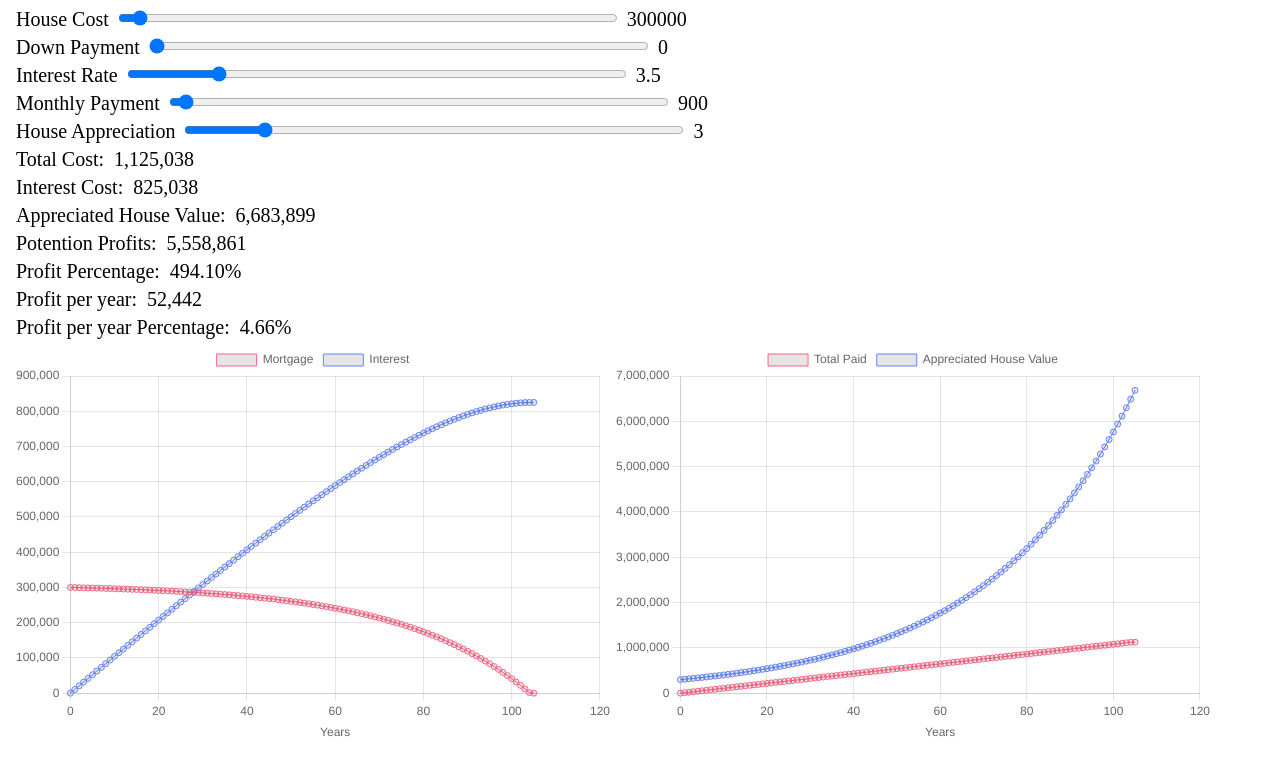
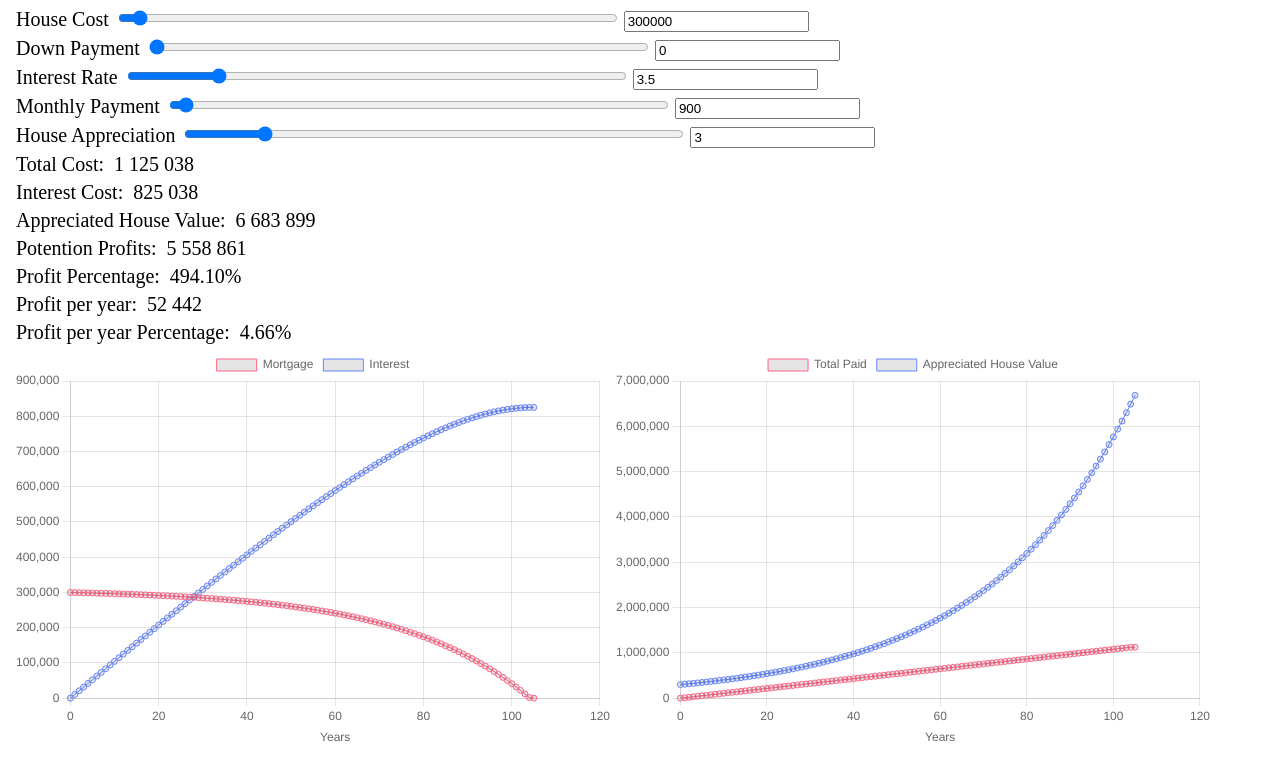
Before and after one commit to J45k4/mortage, a plain HTML site: page index.html in a window 1280 px wide. Drawn offline with nearby package versions, Linux system fonts and the light colour scheme.

Commit message:
Implement text inputs for parameters

```diff
--- a/index.html
+++ b/index.html
@@ -37,27 +37,27 @@
         <label>House Cost</label>
         <!-- <input type="text" id="houseCost" value="300000" /> -->
         <input type="range" id="houseCost" value="300000" min="0" max="10000000" step="1000" />
-        <label id="houseCostLabel">300000</label>
+        <input type="text" id="houseCostInput" />
     </div>
     <div>
         <label>Down Payment</label>
         <input type="range" id="downPayment" value="0" min="0" max="300000" step="100" />
-        <label id="downPaymentLabel">0</label>
+        <input type="text" id="downPaymentInput" />
     </div>
     <div>
         <label>Interest Rate</label>
         <input type="range" id="interestRate" value="3.5" min="0" max="20" step="0.1" />
-        <label id="interestRateLabel">3.5</label>
+        <input type="text" id="interestRateInput" />
     </div>
     <div>
         <label>Monthly Payment</label>
         <input type="range" id="monthlyPayment" value="900" min="0" max="50000" step="10" />
-        <label id="monthlyPaymentLabel">900</label>
+        <input type="text" id="monthlyPaymentInput" />
     </div>
     <div>
         <label>House Appreciation</label>
         <input type="range" id="houseAppreciation" value="3" min="0" max="20" step="0.1" />
-        <label id="houseAppreciationLabel">3</label>
+        <input type="text" id="houseAppreciationInput" />
     </div>
     <div>
         <label>Total Cost:</label>
@@ -99,24 +99,30 @@
     const monthlyPaymentRange = document.getElementById("monthlyPayment");
     const houseAppreciationRange = document.getElementById("houseAppreciation");
 
-    const houseCostLabel = document.getElementById("houseCostLabel");
-    const downPaymentLabel = document.getElementById("downPaymentLabel");
-    const interestRateLabel = document.getElementById("interestRateLabel");
-    const houseAppreciationLabel = document.getElementById("houseAppreciationLabel");
-    const monthlyPaymentLabel = document.getElementById("monthlyPaymentLabel");
+    const houseCostInput = document.getElementById("houseCostInput");
+    const downPaymentInput = document.getElementById("downPaymentInput");
+    const interestRateInput = document.getElementById("interestRateInput");
+    const houseAppreciationInput = document.getElementById("houseAppreciationInput");
+    const monthlyPaymentInput = document.getElementById("monthlyPaymentInput");
 
-    houseCostRange.value = localStorage.getItem("houseCost") || 300000;
-    houseCostLabel.innerText = houseCostRange.value;
-    downPaymentRange.value = localStorage.getItem("downPayment") || 0;
-    downPaymentLabel.innerText = downPaymentRange.value;
-    interestRateSelect.value = localStorage.getItem("interestRate") || 3.5;
-    interestRateLabel.innerText = interestRateSelect.value;
-    houseAppreciationRange.value = localStorage.getItem("houseAppreciation") || 3;
-    houseAppreciationLabel.innerText = houseAppreciationRange.value;
-    monthlyPaymentRange.value = localStorage.getItem("monthlyPayment") || 900;
-    monthlyPaymentLabel.innerText = monthlyPaymentRange.value;
+    const defaultHouseCost = 300000;
+    const defaultDownPayment = 0;
+    const defaultInterestRate = 3.5;
+    const defaultHouseAppreciation = 3;
+    const defaultMonthlyPayment = 900;
 
-    const numberFormatter = new Intl.NumberFormat('en-US', {
+    houseCostRange.value = localStorage.getItem("houseCost") || defaultHouseCost;
+    houseCostInput.value = houseCostRange.value;
+    downPaymentRange.value = localStorage.getItem("downPayment") || defaultDownPayment;
+    downPaymentInput.value = downPaymentRange.value;
+    interestRateSelect.value = localStorage.getItem("interestRate") || defaultInterestRate;
+    interestRateInput.value = interestRateSelect.value;
+    houseAppreciationRange.value = localStorage.getItem("houseAppreciation") || defaultHouseAppreciation;
+    houseAppreciationInput.value = houseAppreciationRange.value;
+    monthlyPaymentRange.value = localStorage.getItem("monthlyPayment") || defaultMonthlyPayment;
+    monthlyPaymentInput.value = monthlyPaymentRange.value;
+
+    const numberFormatter = new Intl.NumberFormat('fi-FI', {
         style: 'decimal',
         maximumFractionDigits: 0,
         // Use a space as the grouping separator
@@ -279,31 +285,61 @@
 
     interestRateSelect.oninput = (e) => {
         localStorage.setItem("interestRate", e.target.value);
-        document.getElementById("interestRateLabel").innerText = e.target.value;
+        interestRateInput.value = e.target.value;
+        calculate();
+    }
+
+    interestRateInput.oninput = (e) => {
+        localStorage.setItem("interestRate", e.target.value);
+        interestRateSelect.value = e.target.value;
         calculate();
     }
 
     monthlyPaymentRange.oninput = (e) => {
         localStorage.setItem("monthlyPayment", e.target.value);
-        document.getElementById("monthlyPaymentLabel").innerText = e.target.value;
+        monthlyPaymentInput.value = e.target.value;
+        calculate();
+    }
+
+    monthlyPaymentInput.oninput = (e) => {
+        localStorage.setItem("monthlyPayment", e.target.value);
+        monthlyPaymentRange.value = e.target.value;
         calculate();
     }
 
     houseCostRange.oninput = (e) => {
         localStorage.setItem("houseCost", e.target.value);
-        document.getElementById("houseCostLabel").innerText = e.target.value;
+        houseCostInput.value = e.target.value;
+        calculate();
+    }
+
+    houseCostInput.oninput = (e) => {
+        localStorage.setItem("houseCost", e.target.value);
+        houseCostRange.value = e.target.value;
         calculate();
     }
 
     downPaymentRange.oninput = (e) => {
         localStorage.setItem("downPayment", e.target.value);
-        document.getElementById("downPaymentLabel").innerText = e.target.value;
+        downPaymentInput.value = e.target.value;
+        calculate();
+    }
+
+    downPaymentInput.oninput = (e) => {
+        localStorage.setItem("downPayment", e.target.value);
+        downPaymentRange.value = e.target.value;
         calculate();
     }
 
     houseAppreciationRange.oninput = (e) => {
         localStorage.setItem("houseAppreciation", e.target.value);
-        document.getElementById("houseAppreciationLabel").innerText = e.target.value;
+        houseAppreciationInput.value = e.target.value;
+        calculate();
+    }
+
+    houseAppreciationInput.oninput = (e) => {
+        localStorage.setItem("houseAppreciation", e.target.value);
+        houseAppreciationRange.value = e.target.value;
         calculate();
     }
 
```
